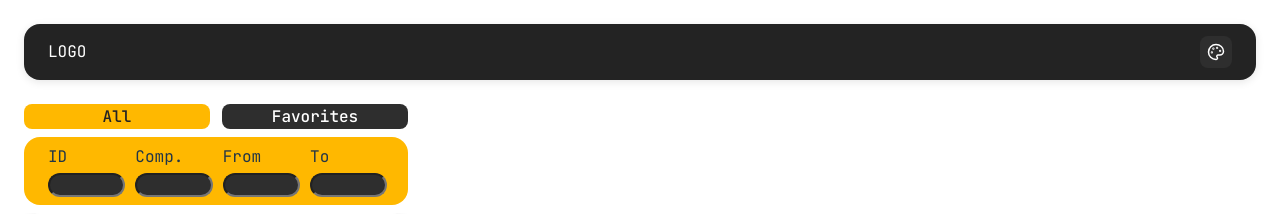
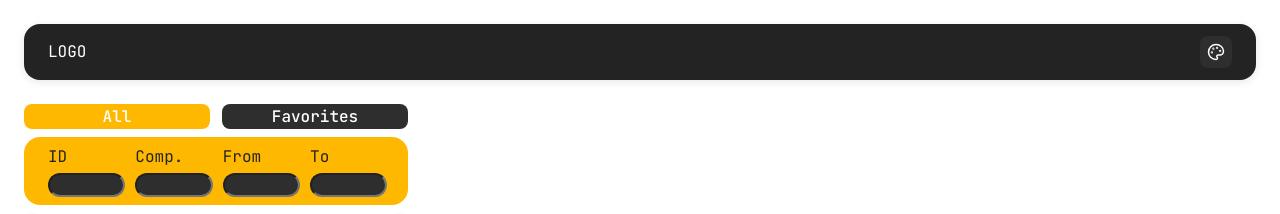
Before and after one commit to Qalwk/LocateTracker, a React (Vite) app: page / in a window 1280 px wide. Shown: the top 214 px of the page. Built offline with nearby package versions, Linux system fonts and the light colour scheme.

Commit message:
Text Color in Filter FIX

```diff
--- a/src/pages/homePage/ui/HomePage.module.scss
+++ b/src/pages/homePage/ui/HomePage.module.scss
@@ -35,7 +35,7 @@
 
 .buttonFilterActive {
   background-color: var(--color-accent);
-  color: var(--color-default);
+  color: var(--color-text);
 }
 
 .filtersWrap {
@@ -59,7 +59,11 @@ input {
   padding-left: $space-1;
   font-size: $font-size-sm;
   background-color: var(--color-secondary);
-  color: var(--color-text);
+  color: var(--color-default);
+}
+
+.filter label {
+  color: var(--color-default);
 }
 
 // Планшет
```
